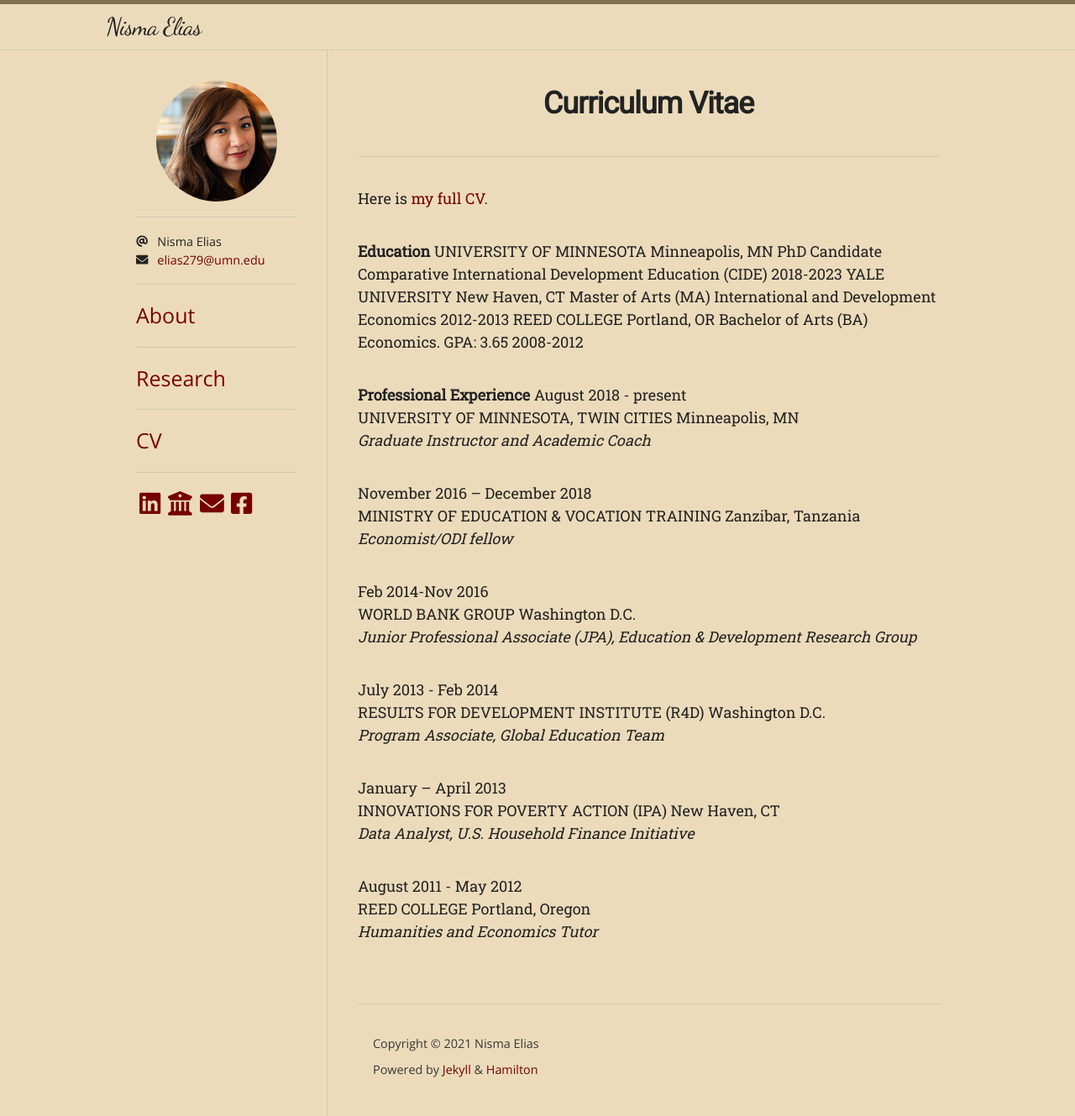
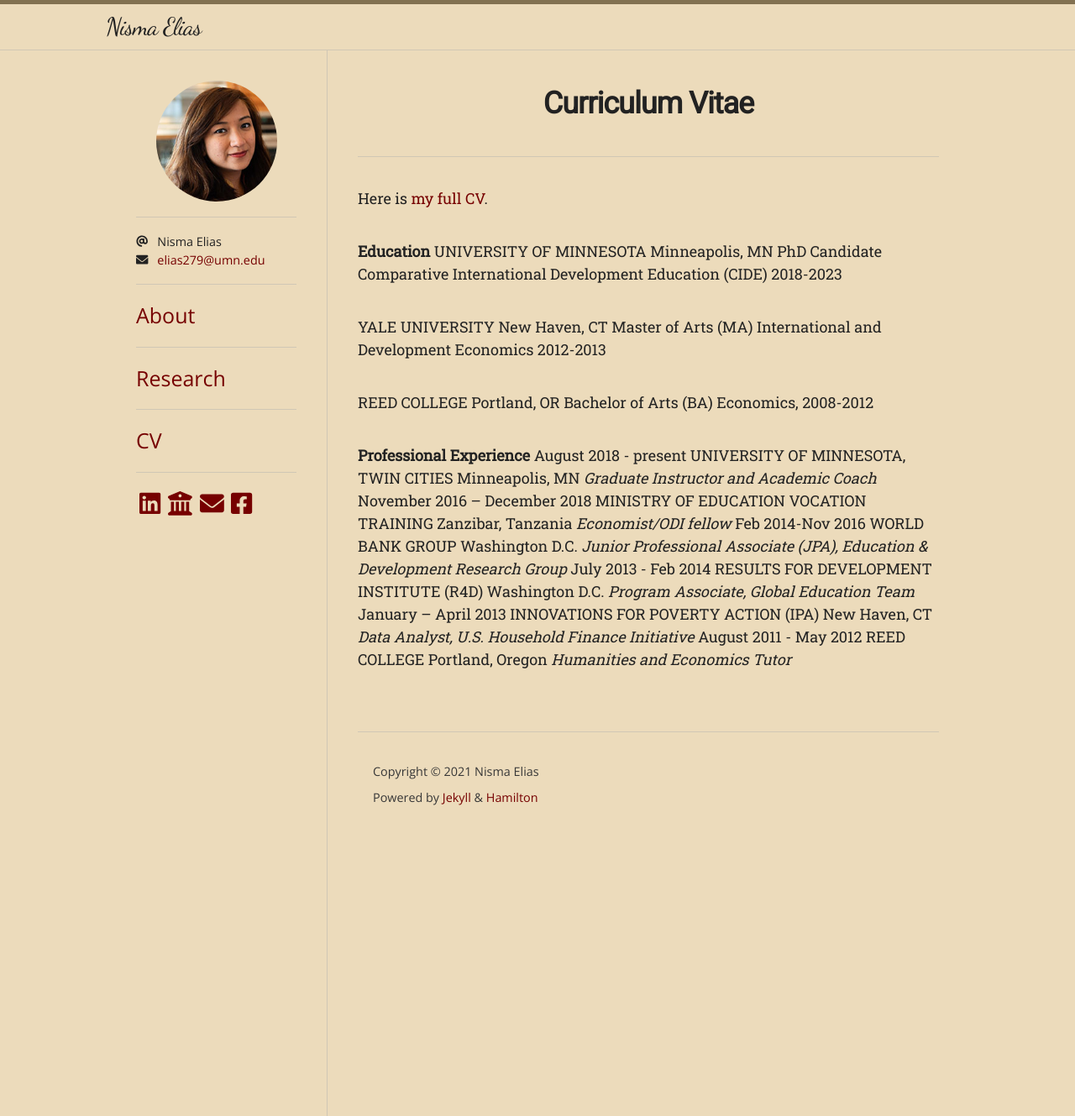
Before and after one commit to nismaelias/nismaelias.github.io, a Jekyll site: the page built from cv.md, in a window 1280 px wide. Shown: the whole page at 84% size. Built offline with Jekyll 4.4.1, drawn with Linux system fonts in a browser that asks for light colours; some web fonts are replaced.

Commit message:
Update from Forestry.io Nisma Elias updated cv.md

```diff
--- a/cv.md
+++ b/cv.md
@@ -9,20 +9,20 @@
  <b>Education</b>
 UNIVERSITY OF MINNESOTA Minneapolis, MN PhD Candidate
 Comparative International Development Education (CIDE) 2018-2023
-
+<p>
 YALE UNIVERSITY New Haven, CT Master of Arts (MA)
 International and Development Economics 2012-2013
-
+<p>
 REED COLLEGE Portland, OR Bachelor of Arts (BA)
-Economics. GPA: 3.65 2008-2012 </p>
-
+Economics, 2008-2012
+  <p>
 <b>Professional Experience </b>
 August 2018 - present
 UNIVERSITY OF MINNESOTA, TWIN CITIES Minneapolis, MN
-_Graduate Instructor and Academic Coach_
+    <i>Graduate Instructor and Academic Coach </i>
 
 November 2016 – December 2018
-MINISTRY OF EDUCATION & VOCATION TRAINING Zanzibar, Tanzania
+MINISTRY OF EDUCATION VOCATION TRAINING Zanzibar, Tanzania
 <i>Economist/ODI fellow </i>
 
 Feb 2014-Nov 2016
```
